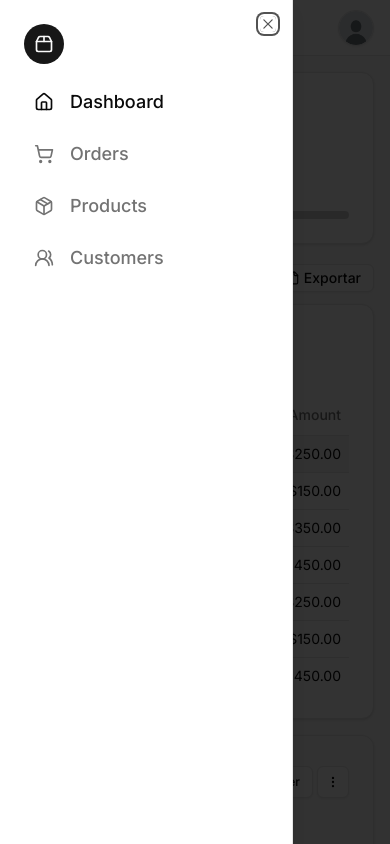
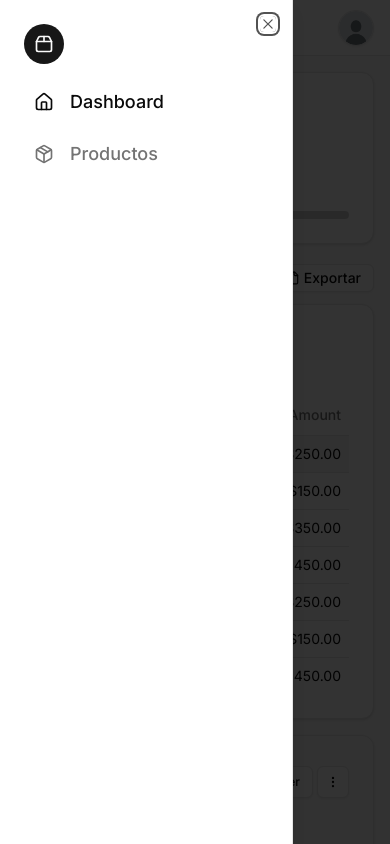
Before and after one commit to AngheloAlva/sistema-de-ventas-bazar, a Next.js app: page / in a window 390 px wide. Both pictures are taken after a click on the button "Toggle Menu". Shown: the top 844 px of the page. Built offline with nearby package versions, Linux system fonts and the light colour scheme.

Commit message:
Update sidebar items

```diff
--- a/app/components/sideMenu/SideMenu.tsx
+++ b/app/components/sideMenu/SideMenu.tsx
@@ -1,12 +1,12 @@
-import { Home, Package, Package2, PanelLeft, ShoppingCart, Users2 } from "lucide-react"
 import { Sheet, SheetContent, SheetTrigger } from "@/app/components/ui/sheet"
-import UserDropDown from "./UserDropDown"
+import { Home, Package, Package2, PanelLeft } from "lucide-react"
 import SideMenuItem from "./SideMenuItem"
+import UserDropDown from "./UserDropdown"
 import { Button } from "../ui/button"
 
 export default function Header(): React.ReactElement {
 	return (
-		<header className="bg-background sticky top-0 z-30 flex h-14 items-center gap-4 border-b px-4 sm:static sm:h-auto sm:border-0 sm:bg-transparent sm:px-6">
+		<header className="sticky top-0 z-30 flex h-14 items-center gap-4 border-b bg-background px-4 sm:static sm:h-auto sm:border-0 sm:bg-transparent sm:px-6">
 			<Sheet>
 				<SheetTrigger asChild>
 					<Button size="icon" variant="outline" className="sm:hidden">
@@ -16,24 +16,14 @@ export default function Header(): React.ReactElement {
 				</SheetTrigger>
 				<SheetContent side="left" className="sm:max-w-xs">
 					<nav className="grid gap-6 text-lg font-medium">
-						<div className="bg-primary text-primary-foreground flex h-10 w-10 shrink-0 items-center justify-center gap-2 rounded-full text-lg font-semibold md:text-base">
+						<div className="flex h-10 w-10 shrink-0 items-center justify-center gap-2 rounded-full bg-primary text-lg font-semibold text-primary-foreground md:text-base">
 							<Package2 className="h-5 w-5 transition-all" />
 						</div>
 						<SideMenuItem href="/" icon={<Home className="h-5 w-5" />} label="Dashboard" />
 						<SideMenuItem
-							href="/orders"
-							icon={<ShoppingCart className="h-5 w-5" />}
-							label="Orders"
-						/>
-						<SideMenuItem
-							href="/products"
+							href="/productos"
 							icon={<Package className="h-5 w-5" />}
-							label="Products"
-						/>
-						<SideMenuItem
-							href="/customers"
-							icon={<Users2 className="h-5 w-5" />}
-							label="Customers"
+							label="Productos"
 						/>
 					</nav>
 				</SheetContent>
```
Also changed, not shown: app/(pages)/productos/page.tsx (added).
